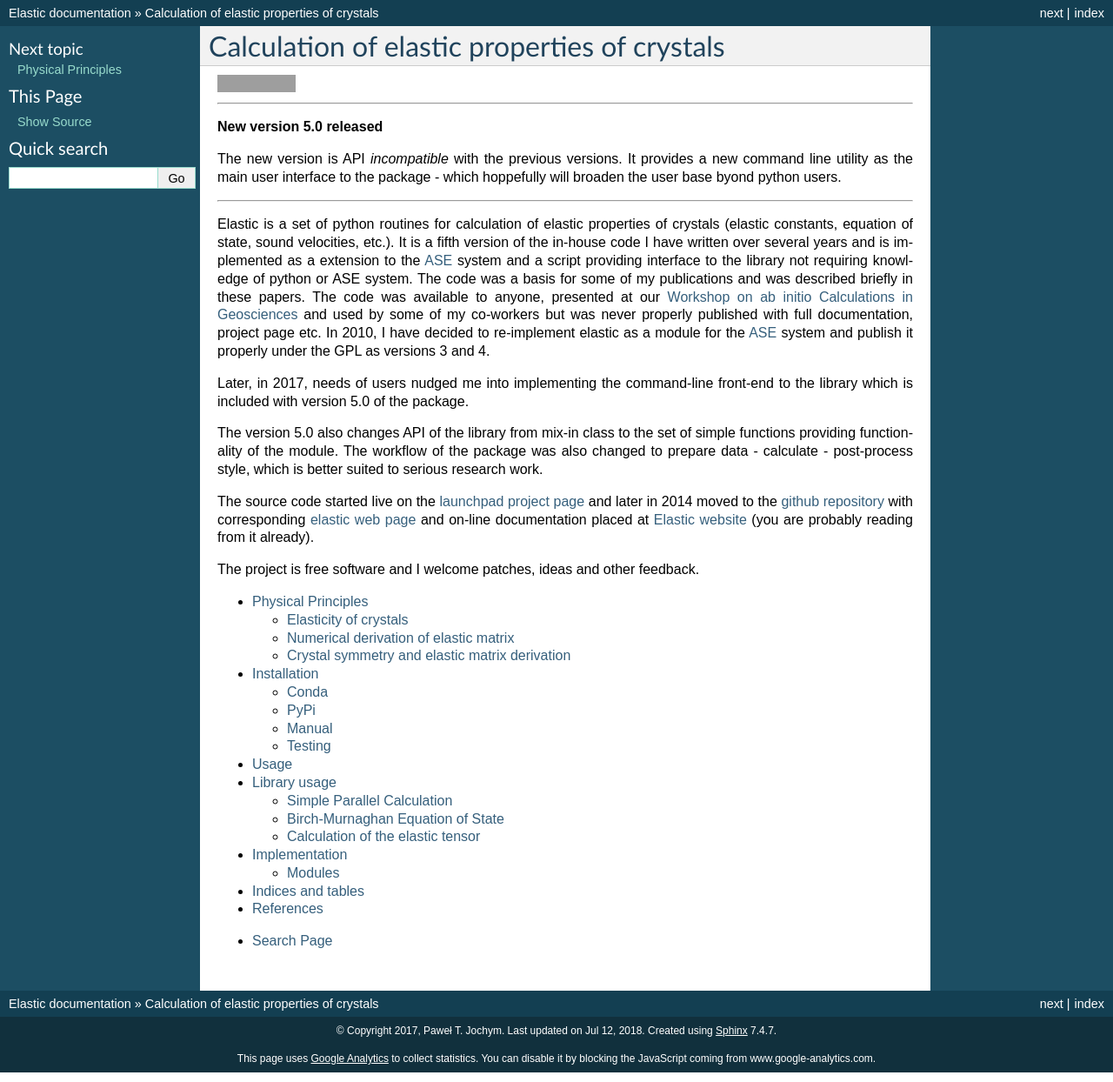
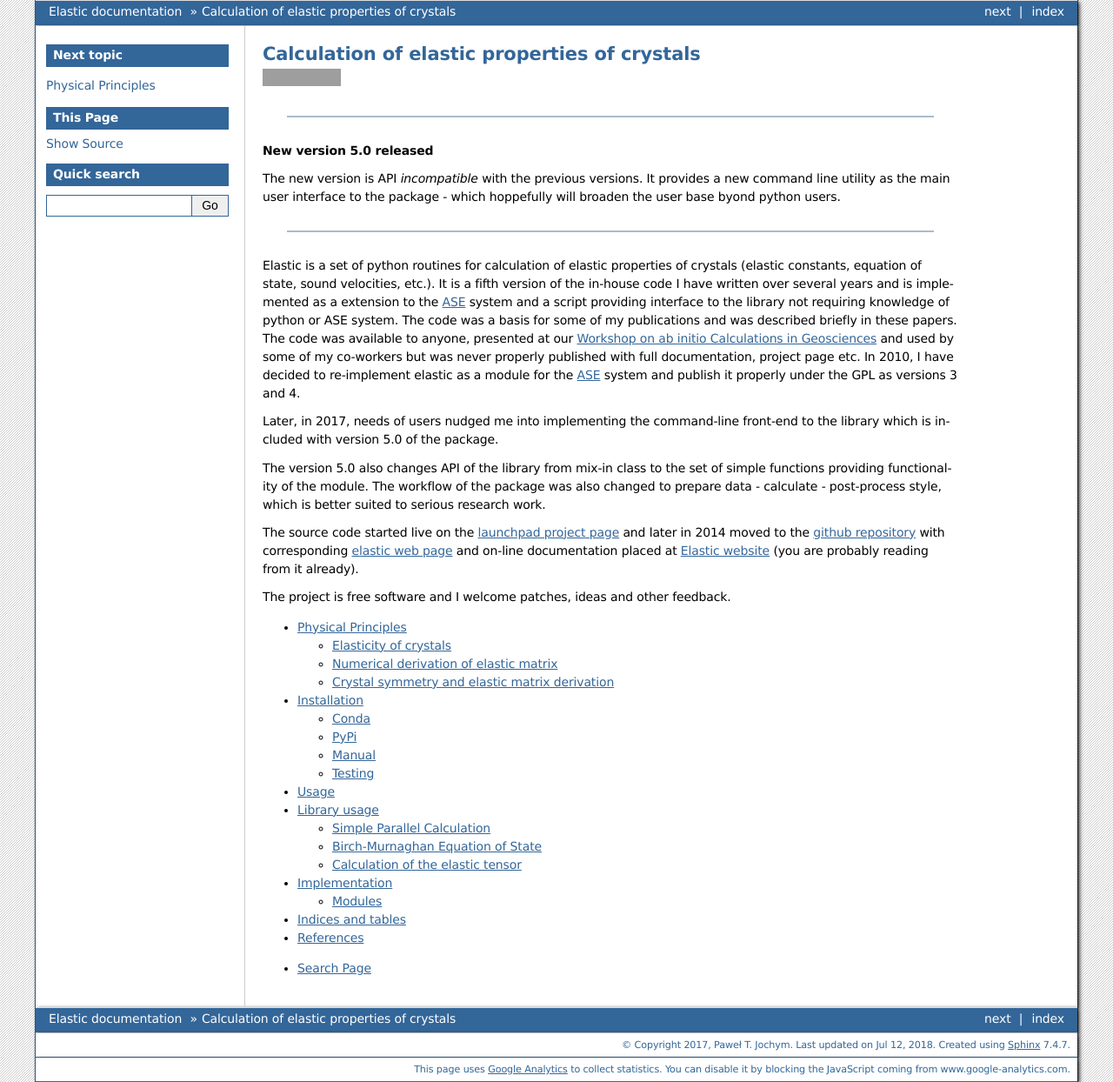
Before and after one commit to jochym/Elastic, a Sphinx documentation site: the page built from docs/source/index.rst, in a window 1280 px wide. Shown: the whole page at 87% size. Built offline with Sphinx 7.4.7, drawn with Linux system fonts in a browser that asks for light colours; comment, search, counter and statistics services are not loaded; grey boxes are pictures that could not be loaded.

Commit message:
Switch to biz sphinx theme

```diff
--- a/docs/source/conf.py
+++ b/docs/source/conf.py
@@ -92,9 +92,9 @@ exclude_patterns = []
 
 # The theme to use for HTML and HTML Help pages.  See the documentation for
 # a list of builtin themes.
-# html_theme = 'bizstyle'
+html_theme = 'bizstyle'
 # html_theme = 'sphinxdoc'
-html_theme = 'default'
+# html_theme = 'default'
 
 #jsmath_path = 'jsmath/easy/load.js'
 
```
